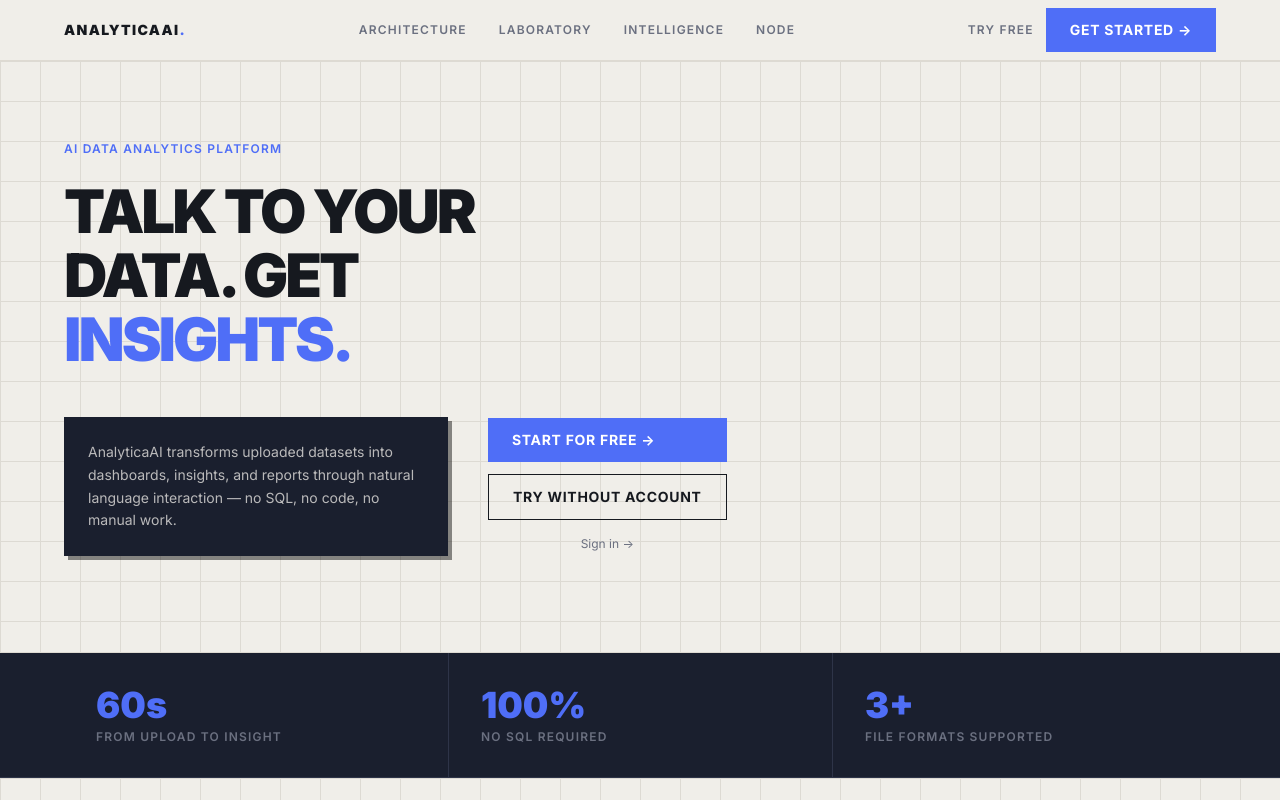
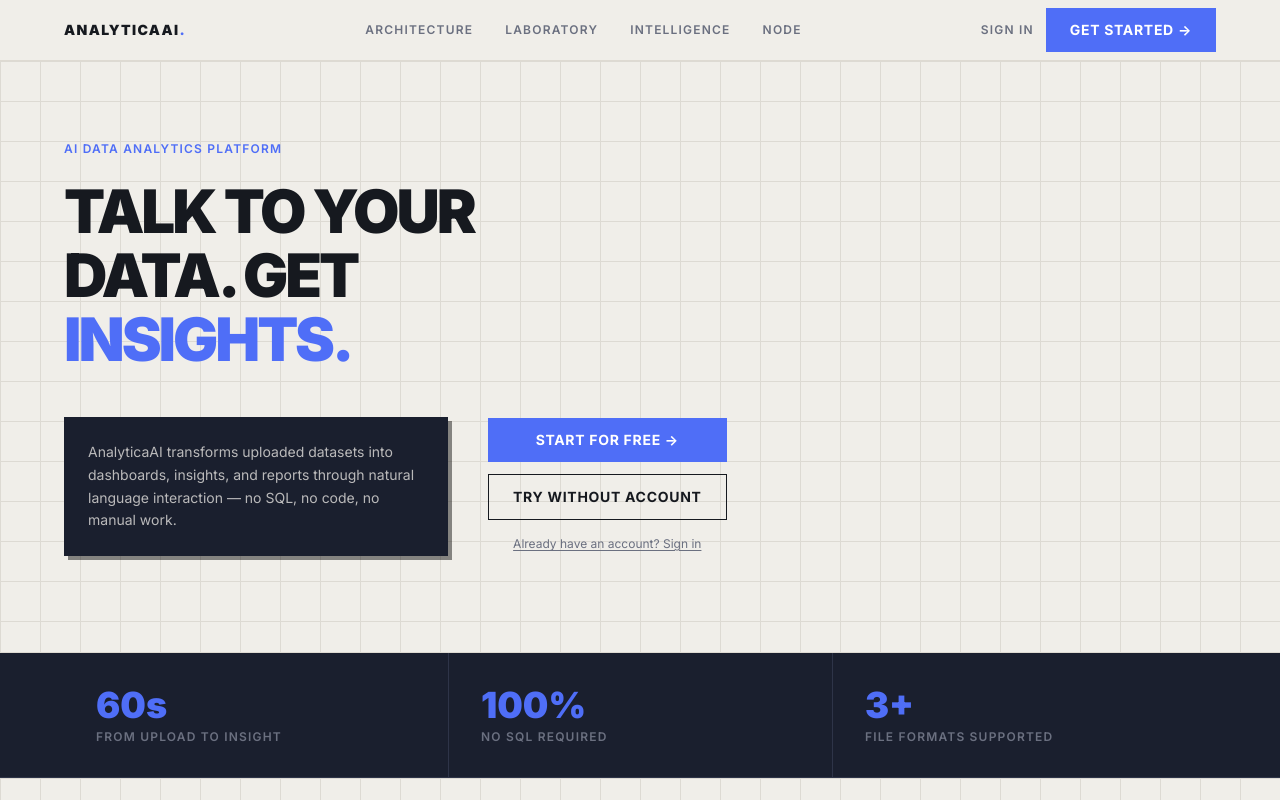
Before and after one commit to YashpalLohan/AnalyticaAI, a React (Vite) app in the folder frontend/: page / in a window 1280 px wide. Shown: the top 800 px of the page. Built offline with nearby package versions, Linux system fonts and the light colour scheme; no server answers.

Commit message:
fix: landing page nav shows Sign in/Get started, hero buttons cleaner layout

```diff
--- a/frontend/src/app/LandingPage.tsx
+++ b/frontend/src/app/LandingPage.tsx
@@ -33,8 +33,8 @@
             ))}
           </div>
           <div className="flex items-center gap-3">
-            <Link to="/dashboard" className="label hover:text-ink transition-colors hidden md:block">
-              Try free
+            <Link to="/login" className="label hover:text-ink transition-colors hidden md:block">
+              Sign in
             </Link>
             <Link to="/register" className="btn-primary text-xs py-2.5 px-5">
               Get started →
@@ -67,15 +67,15 @@
                 no SQL, no code, no manual work.
               </p>
             </div>
-            <div className="flex flex-col gap-3">
-              <Link to="/register" className="btn-primary">
-                Start for free →
+            <div className="flex flex-col gap-3 min-w-[220px]">
+              <Link to="/register" className="btn-primary text-center justify-center">
+                Start for Free →
               </Link>
-              <Link to="/dashboard" className="btn-secondary text-center">
+              <Link to="/dashboard" className="btn-secondary text-center justify-center">
                 Try without account
               </Link>
-              <Link to="/login" className="text-center text-xs text-ink-faint hover:text-ink transition-colors py-1">
-                Sign in →
+              <Link to="/login" className="text-center text-xs text-ink-faint hover:text-ink transition-colors py-1 underline underline-offset-2">
+                Already have an account? Sign in
               </Link>
             </div>
           </div>
```
